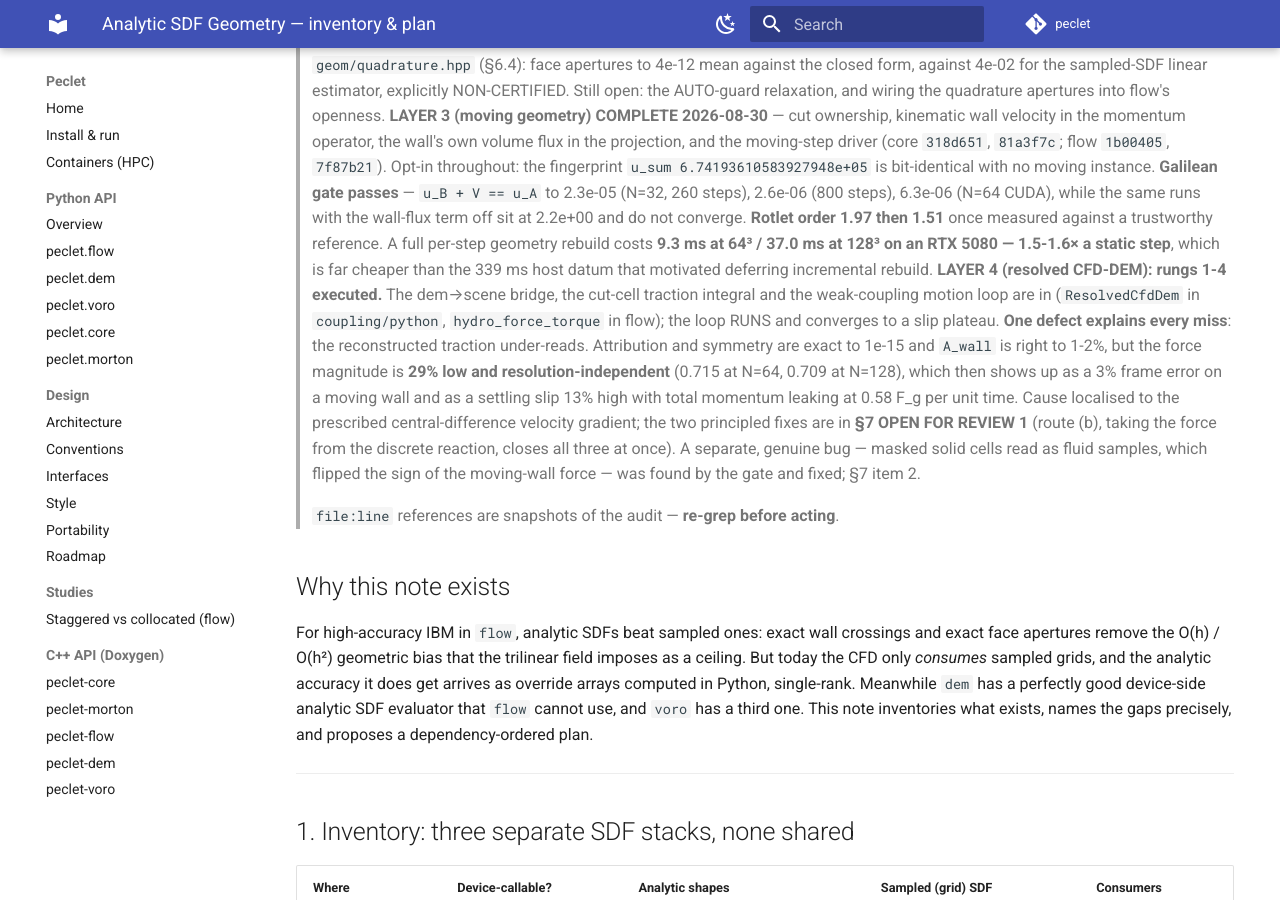
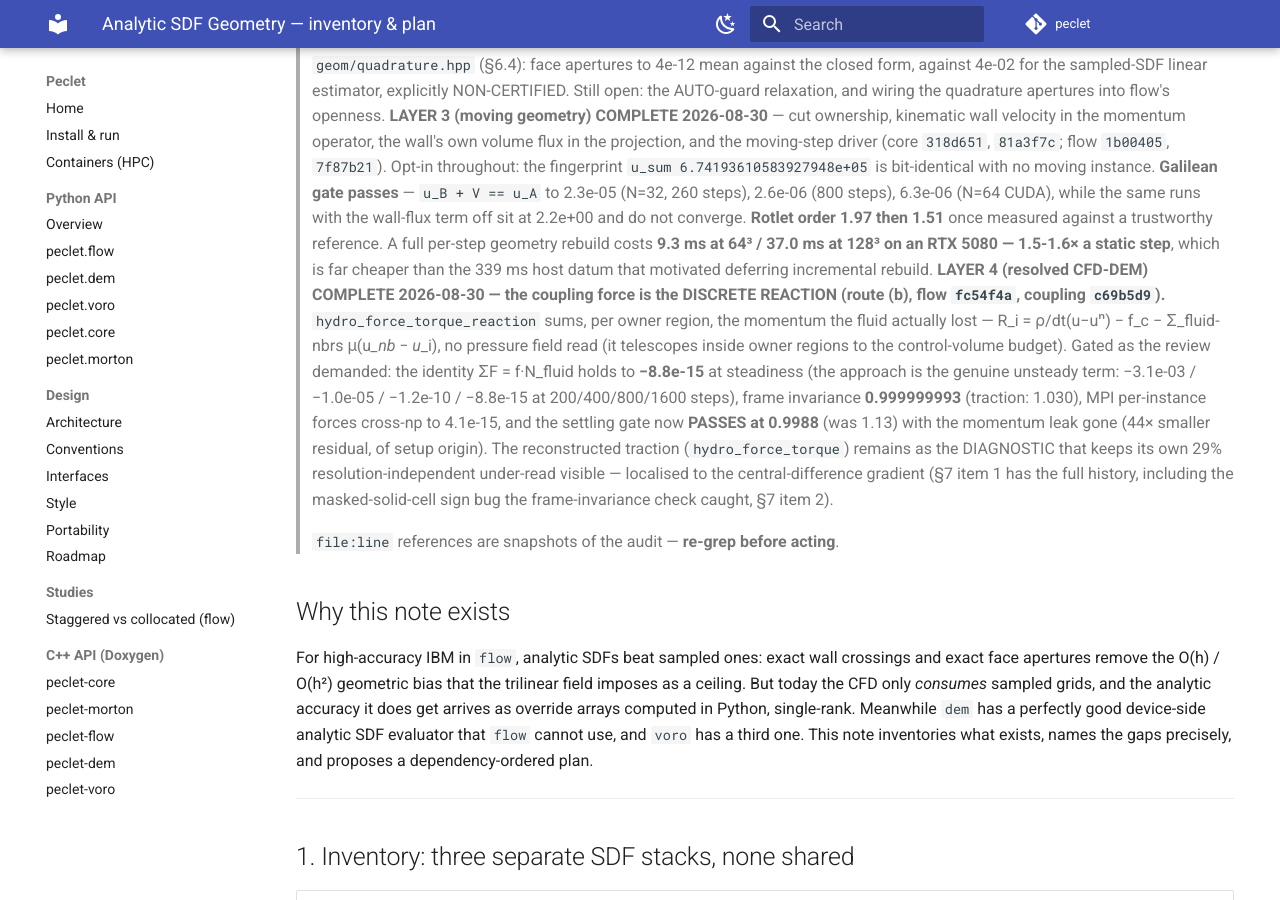
Before and after one commit to computational-chemical-engineering/peclet, an MkDocs documentation site: the page built from docs/ANALYTIC_SDF_GEOMETRY.md, in a window 1280 px wide and 900 px high, scrolled down 502 px. Built offline with MkDocs 1.6.1 and Material for MkDocs 9.7.7, drawn with Linux system fonts in a browser that asks for light colours; comment, search, counter and statistics services are not loaded; some of the changed text lies outside the part shown.

Commit message:
docs: banner + L4-R3 outcome for route (b) (previous commit's heredoc missed these on a stale anchor)
Co-Authored-By: Claude Opus 5 <noreply@anthropic.com>
Claude-Session: https://claude.ai/code/session_015VFHwjBNfmqw89iVFh2sC6

```diff
--- a/docs/ANALYTIC_SDF_GEOMETRY.md
+++ b/docs/ANALYTIC_SDF_GEOMETRY.md
@@ -33,18 +33,18 @@
 > then 1.51** once measured against a trustworthy reference. A full per-step geometry rebuild costs
 > **9.3 ms at 64³ / 37.0 ms at 128³ on an RTX 5080 — 1.5-1.6× a static step**, which is far cheaper
 > than the 339 ms host datum that motivated deferring incremental rebuild.
-> **LAYER 4 (resolved CFD-DEM): rungs 1-4 executed.** The dem→scene
-> bridge, the cut-cell traction integral and the weak-coupling motion loop are in (`ResolvedCfdDem`
-> in `coupling/python`, `hydro_force_torque` in flow); the loop RUNS and converges to a slip
-> plateau. **One defect explains every miss**: the reconstructed traction under-reads. Attribution
-> and symmetry are exact to 1e-15 and `A_wall` is right to 1-2%, but the force magnitude is
-> **29% low and resolution-independent** (0.715 at N=64, 0.709 at N=128), which then shows up as a
-> 3% frame error on a moving wall and as a settling slip 13% high with total momentum leaking at
-> 0.58 F_g per unit time. Cause localised to the prescribed central-difference velocity gradient;
-> the two principled fixes are in **§7 OPEN FOR REVIEW 1** (route (b), taking the force from the
-> discrete reaction, closes all three at once). A separate, genuine bug — masked solid cells read as
-> fluid samples, which flipped the sign of the moving-wall force — was found by the gate and fixed;
-> §7 item 2.
+> **LAYER 4 (resolved CFD-DEM) COMPLETE 2026-08-30 — the coupling force is the DISCRETE REACTION
+> (route (b), flow `fc54f4a`, coupling `c69b5d9`).** `hydro_force_torque_reaction` sums, per owner
+> region, the momentum the fluid actually lost — R_i = ρ/dt(u−uⁿ) − f_c − Σ_fluid-nbrs μ(u*_nb −
+> u*_i), no pressure field read (it telescopes inside owner regions to the control-volume budget).
+> Gated as the review demanded: the identity ΣF = f·N_fluid holds to **−8.8e-15** at steadiness
+> (the approach is the genuine unsteady term: −3.1e-03 / −1.0e-05 / −1.2e-10 / −8.8e-15 at
+> 200/400/800/1600 steps), frame invariance **0.999999993** (traction: 1.030), MPI per-instance
+> forces cross-np to 4.1e-15, and the settling gate now **PASSES at 0.9988** (was 1.13) with the
+> momentum leak gone (44× smaller residual, of setup origin). The reconstructed traction
+> (`hydro_force_torque`) remains as the DIAGNOSTIC that keeps its own 29% resolution-independent
+> under-read visible — localised to the central-difference gradient (§7 item 1 has the full
+> history, including the masked-solid-cell sign bug the frame-invariance check caught, §7 item 2).
 >
 > `file:line` references are snapshots of the audit — **re-grep before acting**.
 
@@ -855,6 +855,12 @@ missing `_coupling` extension (which only the UNRESOLVED driver uses).
   force from the discrete reaction — makes action-reaction exact and closes all three symptoms at
   once (the 29% static deficit, the 3% frame error, this leak).
 
+  **RESOLVED with route (b)** (coupling `c69b5d9`): with the reaction force feeding dem, the same
+  gate gives **slip ratio 0.9988** — inside the 5% claim — and the momentum drift falls 44×, the
+  remainder being the setup's own analytic-vs-discrete V_fluid mismatch plus rebuild blips, not
+  the force method. Calibration and settling now use one force definition, so the self-consistency
+  the spec intended actually holds.
+
   *Two API traps found here.* `dem.step()` with no argument advances **nothing** (`dt=0` is a
   dynamics-free relaxation step), so a driver calling it runs happily with a frozen particle; and
   dem assigns unit mass regardless of size, which makes the weak explicit exchange violently
```
